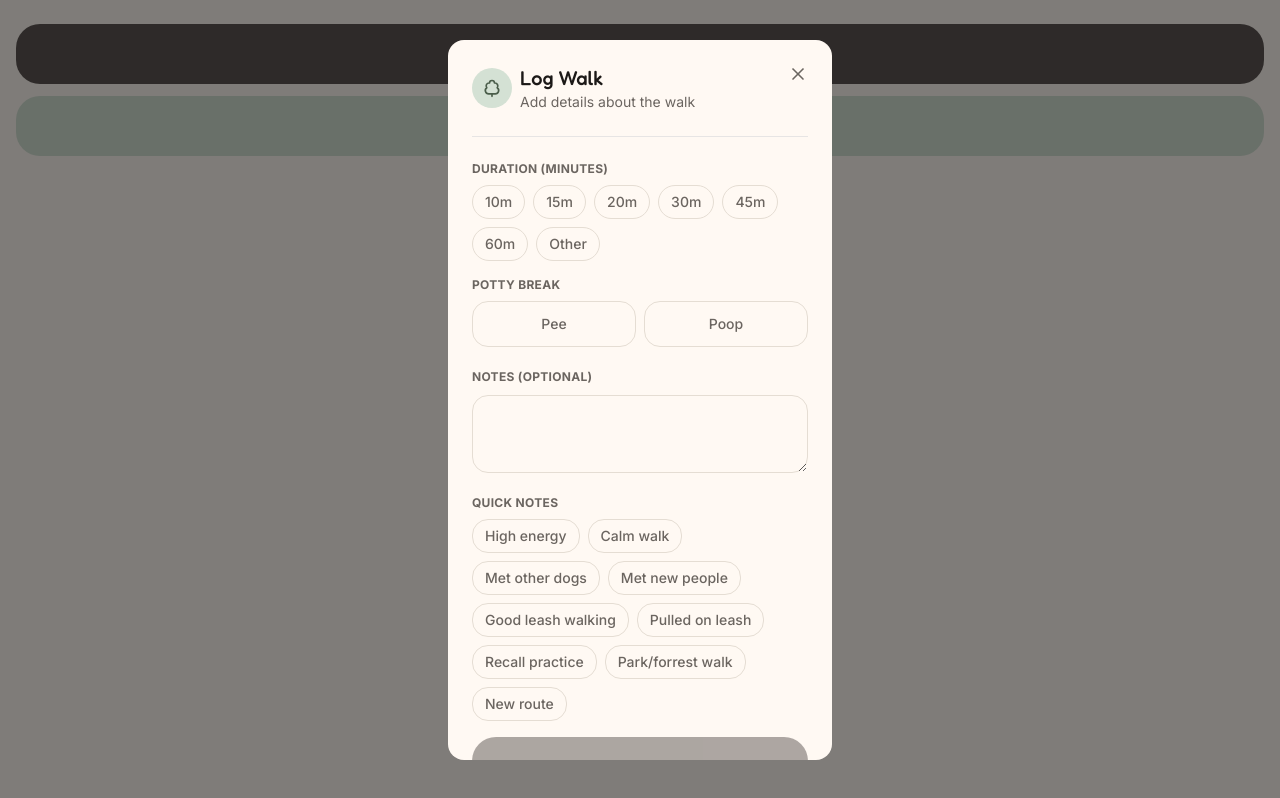
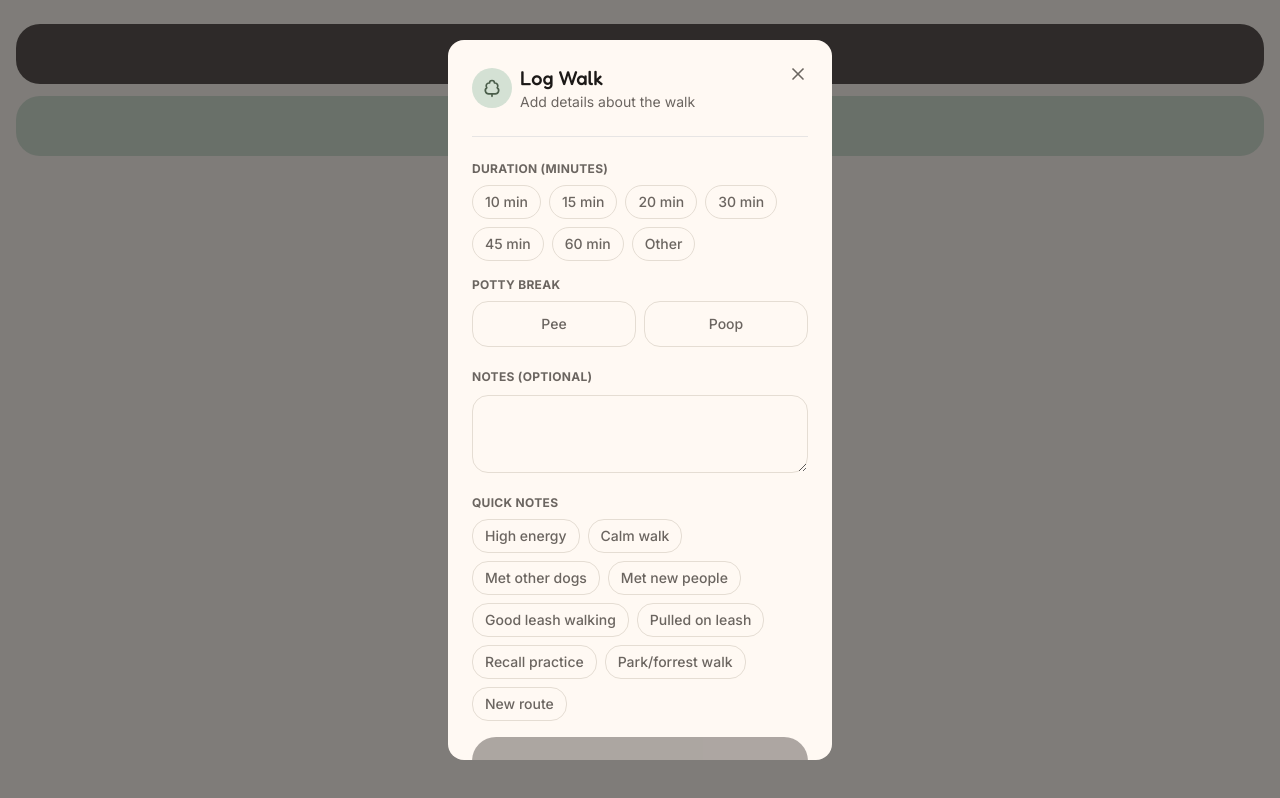
Before and after one commit to lindajensen/waggr, a Next.js app: page / in a window 1280 px wide. Both pictures are taken after a click on the button "Log Walk". Built offline with nearby package versions, Linux system fonts and the light colour scheme; no server answers.

Commit message:
Minor fixes to LogWalkModal

```diff
--- a/src/components/modals/LogWalkModal.tsx
+++ b/src/components/modals/LogWalkModal.tsx
@@ -108,7 +108,7 @@ export default function LogWalkModal({ onClose }: LogWalkModalProps) {
                     : "bg-[#fff9f3] border border-[#e5ddd3] text-[#6b6560] text-sm rounded-full px-3 py-1.5 font-medium"
                 }
               >
-                {duration}m
+                {duration} min
               </button>
             ))}
 
```
